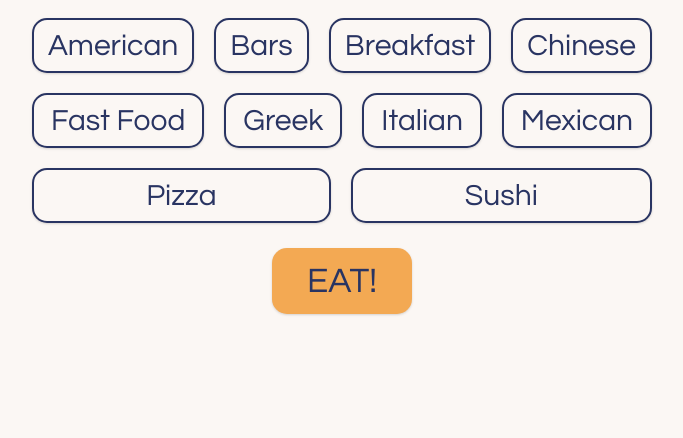
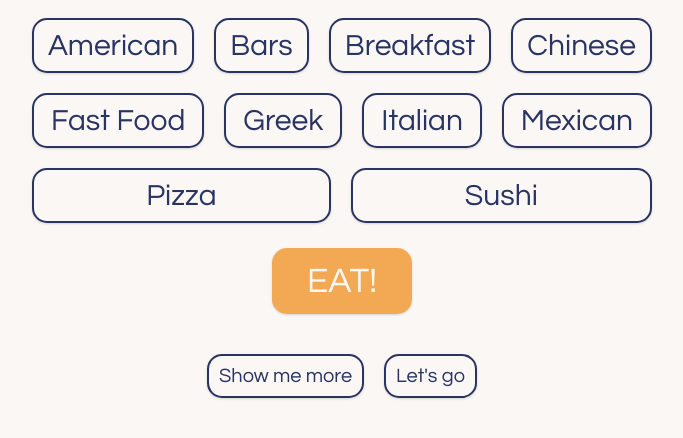
Before and after one commit to anewlens/idk_wbu, a website: page public/index.html in a window 1280 px wide. Both pictures are taken after a click on the button "EAT!". Shown: the part 218-656 px from the top of the page, without its empty margins (298-981 px from the left). Drawn offline with Linux system fonts and the light colour scheme.

Commit message:
+moreInfoButtons+addedResInfo+renamedCSSclasses

```diff
--- a/public/index.html
+++ b/public/index.html
@@ -26,7 +26,14 @@
             <button class="option" value='sushi'>Sushi</button>
         </ul>
         <button id='activate'>EAT!</button>
-        <div id="result"></div>
+        <div class="resultBlock">
+            <h2 class="result"></h2>
+            <div class="links">
+                <a target='_blank' class="resultSite">Show me more</a>
+                <a target='_blank' class="resultLocation">Let's go</a>
+            </div>
+
+        </div>
     </main>
 
     <script src="main.js"></script>
--- a/public/main.js
+++ b/public/main.js
@@ -1,11 +1,16 @@
 const filters = document.querySelectorAll('.option')
 const activateBtn = document.getElementById('activate')
-const answer = document.getElementById('result')
+const answerBlock = document.querySelector('.resultBlock')
+const answerName = document.querySelector('.result');
+const answerSite = document.querySelector('.resultSite')
+const answerLocation = document.querySelector('.resultLocation')
 let chosenFilters = []
 let longitude
 let latitude
 let resultName
-let resultAddress
+let resultLat
+let resultLong
+let resultSite
 
 navigator.geolocation
 .getCurrentPosition(function(position) {
@@ -41,13 +46,16 @@ activateBtn.addEventListener('click', () => {
         .then(result => {
             console.log('result', result)
             resultName = result.random.name
+            resultSite = result.random.url
         })
         .then(() => {
-            answer.innerHTML = resultName
+            answerName.innerHTML = resultName
+            answerSite.setAttribute('href', resultSite)
+            answerLocation.setAttribute('href', `https://www.google.com/maps/search/${resultName.replace(' ','+')}/@${latitude},${longitude},14z`)
         })
     })
     .then(() => {
-        answer.classList.add('reveal')
+        answerBlock.classList.add('reveal')
     })
     .catch(err => console.log(err))
 })
--- a/public/style.css
+++ b/public/style.css
@@ -79,13 +79,17 @@ button:active {
     margin-top: 1.5rem;
     padding: 1.5rem 3.5rem;
     background-color:#f3a953;
-    color: var(--navy);
+    color: var(--white);
     border: none;
 }
 
-#result {
+.resultBlock {
+    display: hidden;
     height: 10rem;
     margin-top: 2rem;
+}
+
+.result {
     text-align: center;
     font-family: 'Righteous', cursive;
     font-weight: 700;
@@ -93,8 +97,39 @@ button:active {
     color: var(--navy);
 }
 
+.links {
+    display: none;
+}
+
 .reveal {
     animation: moveUp .7s cubic-bezier(.25,.8,.25,1);
+}
+
+.reveal .links {
+    display: flex;
+    justify-content: space-around;
+    font-family: 'Questrial', sans-serif;
+}
+
+.links a {
+    border-radius: 1.5rem;
+    padding: 1rem;
+    margin: 1rem;
+    text-decoration: none;
+    font-size: 2rem;
+    color: var(--navy);
+    background-color: var(--white);
+    border: 2px solid var(--navy);
+    box-shadow: 0 1px 3px 0 rgba(0, 0, 0, 0.1), 0 1px 2px 0 rgba(0, 0, 0, 0.06);
+    transition: all 0.3s cubic-bezier(.25,.8,.25,1);
+}
+
+a:active {
+    transform: translateY(4px);
+}
+
+.links a:visited {
+    color: inherit;
 }
 
 @keyframes moveUp {
```
